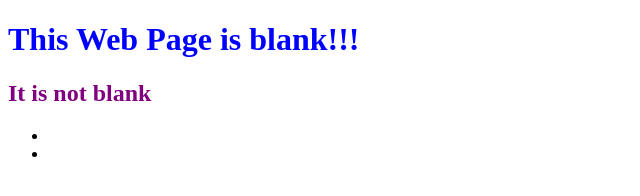
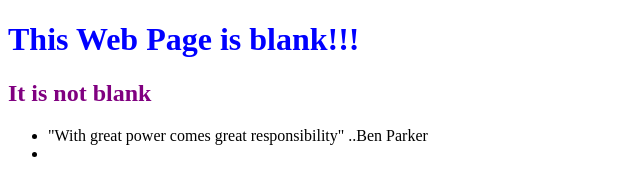
Before and after one commit to Sovladall/0main_openSAP_repo, a plain HTML site: page index.html in a window 1280 px wide. Shown: the whole page, without its empty margins (0-640 px from the left). Drawn offline with Linux system fonts and the light colour scheme.

Commit message:
Added Quote from Ben Parker

```diff
--- a/index.html
+++ b/index.html
@@ -10,7 +10,7 @@
 		<h1 style = "Color: Blue"> This Web Page is blank!!!</h1>
 		<h2 style = "Color: Purple"> It is not blank </h2>
 		<ul>
-			<li></li>
+			<li>"With great power comes great responsibility" ..Ben Parker</li>
 			<li></li>
 		</ul>
 	</body>
```
